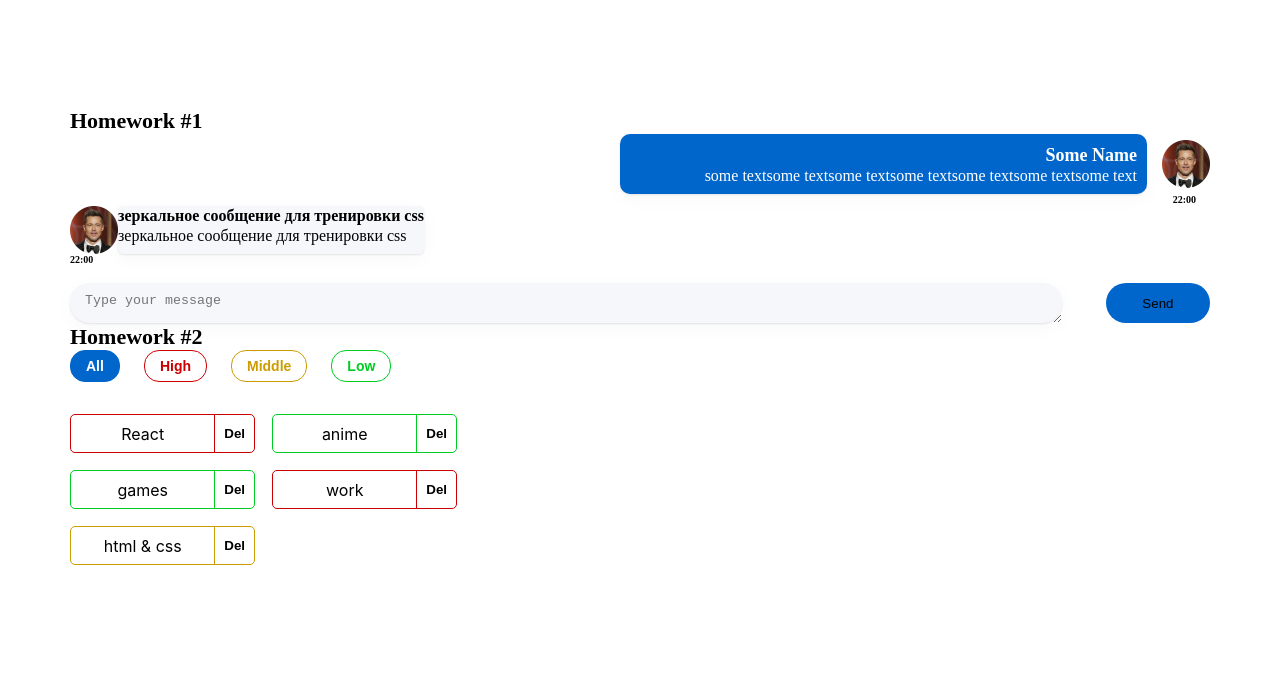
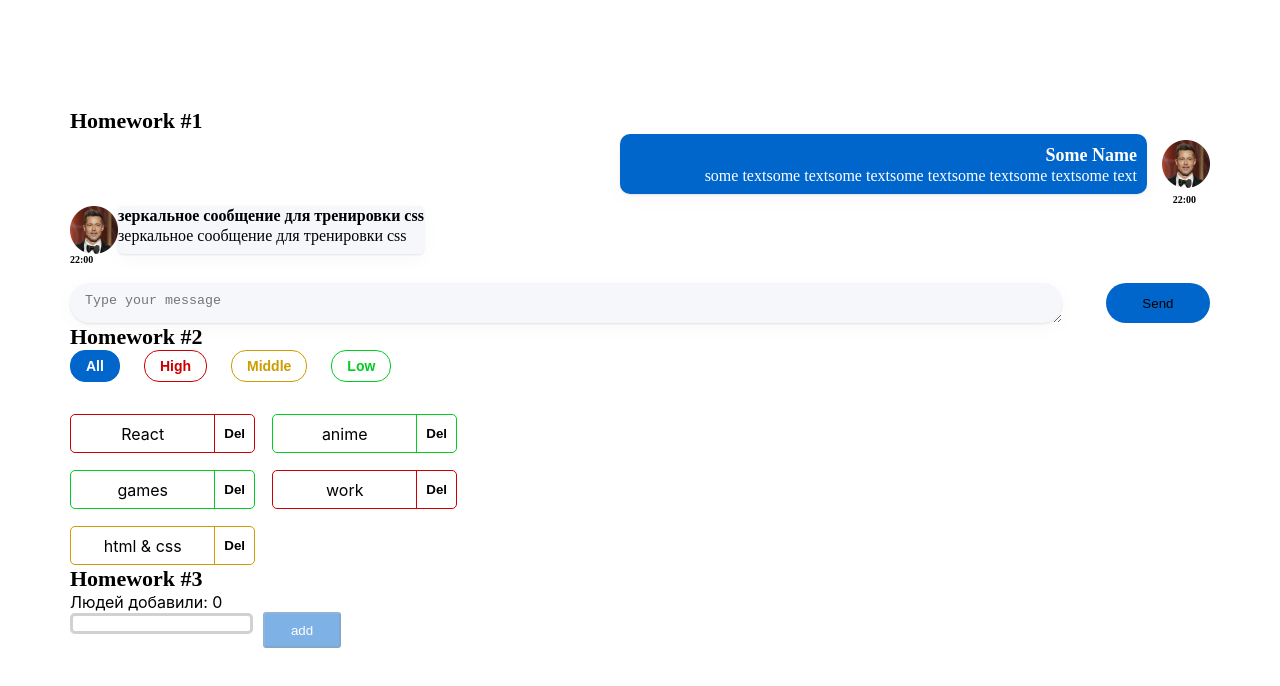
Before and after one commit to Siarheispivak/hws2, a React (Create React App) app: page / in a window 1280 px wide. Shown: the top 686 px of the page. Built offline with nearby package versions, Linux system fonts and the light colour scheme.

Commit message:
HW3 is done

```diff
--- a/src/s1-main/App.tsx
+++ b/src/s1-main/App.tsx
@@ -2,6 +2,7 @@ import React from 'react'
 import s from './App.module.css'
 import HW1 from '../s2-homeworks/hw01/HW1'
 import HW2 from "../s2-homeworks/hw02/HW2";
+import HW3 from "../s2-homeworks/hw03/HW3";
 
 function App() {
     return (
@@ -9,7 +10,7 @@ function App() {
             <HW1/>
             {/*раскомментировать по ходу выполнения*/}
             <HW2/>
-            {/*<HW3/>*/}
+            <HW3/>
             {/*<HW4/>*/}
 
             {/*при выполнении дз 5 и более - закомментировать здесь дз 1-4, так как они есть внутри дз 5*/}
--- a/src/s2-homeworks/hw03/Greeting.module.css
+++ b/src/s2-homeworks/hw03/Greeting.module.css
@@ -2,24 +2,50 @@
 }
 
 .inputAndButtonContainer {
+    display: flex;
+    gap: 10px;
 }
 
 .error {
+    font-family: 'Montserrat';
+    font-style: normal;
+    font-weight: 400;
+    font-size: 14px;
+    line-height: 17px;
+    color: #CC0000;
 }
 
 .input {
+    border: 3px solid #D1D1D1;
+    border-radius: 5px;
 }
 
 .input:focus {
+    border: 3px solid #D1D1D1;
+    border-radius: 5px;
 }
 
 .errorInput {
+    border: 3px solid #CC0000;
+    border-radius: 5px;
 }
 
 .button {
+    width: 78px;
+    height: 36px;
+    background: #0066CC;
+    opacity: 0.5;
+    border-radius: 3px;
+    color: #FFFFFF;
 }
 
 .button:focus {
+    width: 78px;
+    height: 36px;
+    background: #0066CC;
+    opacity: 0.5;
+    border-radius: 3px;
+    color: #D1D1D1;
 }
 
 .button:active {
--- a/src/s2-homeworks/hw03/Greeting.tsx
+++ b/src/s2-homeworks/hw03/Greeting.tsx
@@ -1,15 +1,16 @@
-import React, {ChangeEvent, KeyboardEvent} from 'react'
+import React, {ChangeEvent, FocusEvent, KeyboardEvent,MouseEvent} from 'react'
 import s from './Greeting.module.css'
 
+
 type GreetingPropsType = {
-    name: any // need to fix any
-    setNameCallback: any // need to fix any
-    addUser: any // need to fix any
-    onBlur: any // need to fix any
-    onEnter: any // need to fix any
-    error: any // need to fix any
-    totalUsers: any // need to fix any
-    lastUserName?: any // need to fix any
+    name: string // need to fix any
+    setNameCallback: (e:ChangeEvent<HTMLInputElement>)=>void // need to fix any
+    addUser: (e:MouseEvent)=>void // need to fix any
+    onBlur: (e:FocusEvent<HTMLInputElement>)=>void // need to fix any
+    onEnter: (e:KeyboardEvent<HTMLInputElement>)=>void // need to fix any
+    error: string // need to fix any
+    totalUsers: number // need to fix any
+    lastUserName?: string// need to fix any
 }
 
 // презентационная компонента (для верстальщика)
@@ -25,7 +26,8 @@ const Greeting: React.FC<GreetingPropsType> = (
         lastUserName,
     } // деструктуризация пропсов
 ) => {
-    const inputClass = s.errorInput // need to fix with (?:)
+    const inputClass = error ? s.errorInput : s.input // need to fix with (?:)
+
 
     return (
         <div id={'hw3-form'} className={s.greetingForm}>
--- a/src/s2-homeworks/hw03/GreetingContainer.tsx
+++ b/src/s2-homeworks/hw03/GreetingContainer.tsx
@@ -1,20 +1,38 @@
 import React, { ChangeEvent, KeyboardEvent, useState } from 'react'
 import Greeting from './Greeting'
 import { UserType } from './HW3'
+import {log} from "util";
 
 type GreetingContainerPropsType = {
-    users: any // need to fix any
-    addUserCallback: any // need to fix any
+    users: UserType[] // need to fix any
+    addUserCallback: (name:string)=>void // need to fix any
 }
 
-export const pureAddUser = (name: any, setError: any, setName: any, addUserCallback: any) => {
+export const pureAddUser = (name: string, setError: (error: string)=>void, setName: (setName: string)=>void, addUserCallback: (callBackName:string)=>void) => {
     // если имя пустое - показать ошибку, иначе - добавить юзера и очистить инпут
+    if(name.trim() == "" ){
+        setError('Ошибка! Введите имя!')
+    }else{
+        addUserCallback(name)
+        setName('')
+    }
+
 }
 
-export const pureOnBlur = (name: any, setError: any) => { // если имя пустое - показать ошибку
+export const pureOnBlur = (name: string, setError: (error: string)=>void) => { // если имя пустое - показать ошибку
+    if(name.trim() == ""){
+        setError('Ошибка! Введите имя!')
+    }
+    // !name && setError('Ошибка! Введите имя!')
+
 }
 
-export const pureOnEnter = (e: any, addUser: any) => { // если нажата кнопка Enter - добавить
+export const pureOnEnter = (e: KeyboardEvent<HTMLInputElement>, addUser: ()=>void) => { // если нажата кнопка Enter - добавить
+    if(e.key === 'Enter'){
+        addUser()
+
+    }
+
 }
 
 // более простой и понятный для новичков
@@ -26,12 +44,12 @@ const GreetingContainer: React.FC<GreetingContainerPropsType> = ({
     addUserCallback,
 }) => {
     // деструктуризация пропсов
-    const [name, setName] = useState<any>('') // need to fix any
-    const [error, setError] = useState<any>('') // need to fix any
+    const [name, setName] = useState<string>('') // need to fix any
+    const [error, setError] = useState<string>('') // need to fix any
 
-    const setNameCallback = (e: any) => { // need to fix any
-        setName('some name') // need to fix
 
+    const setNameCallback = (e:ChangeEvent<HTMLInputElement>) => { // need to fix any
+        setName(e.currentTarget.value) // need to fix
         error && setError('')
     }
     const addUser = () => {
@@ -42,12 +60,19 @@ const GreetingContainer: React.FC<GreetingContainerPropsType> = ({
         pureOnBlur(name, setError)
     }
 
-    const onEnter = (e: any) => {
+    const onEnter = (e:KeyboardEvent<HTMLInputElement>) => {
         pureOnEnter(e, addUser)
+
     }
 
-    const totalUsers = 0 // need to fix
-    const lastUserName = 'some name' // need to fix
+    let totalUsers = users.length // need to fix
+    let lastUserName =  users[totalUsers-1]?.name //need to fix
+
+
+
+    // console.log(userName.filter(el=>el.name === name))
+
+
 
     return (
         <Greeting
--- a/src/s2-homeworks/hw03/HW3.tsx
+++ b/src/s2-homeworks/hw03/HW3.tsx
@@ -19,20 +19,22 @@ import GreetingContainer from './GreetingContainer'
 
 // types
 export type UserType = {
-    _id: any // need to fix any
-    name: any // need to fix any
+    _id: string // need to fix any
+    name: string // need to fix any
 }
 
-export const pureAddUserCallback = (name: any, setUsers: any, users: any) => { // need to fix any
+export const pureAddUserCallback = (name: string, setUsers: (userArr: UserType[])=>void, users: UserType[]) => { // need to fix any
     const user = { // need to fix
+        _id: v1(),
+        name: name
     }
     setUsers([...users, user])
 }
 
 const HW3 = () => {
-    const [users, setUsers] = useState<any>([]) // need to fix any
+    const [users, setUsers] = useState<UserType[]>([]) // need to fix any
 
-    const addUserCallback = (name: any) => { // need to fix any
+    const addUserCallback = (name: string) => { // need to fix any
         pureAddUserCallback(name, setUsers, users)
     }
 
```
